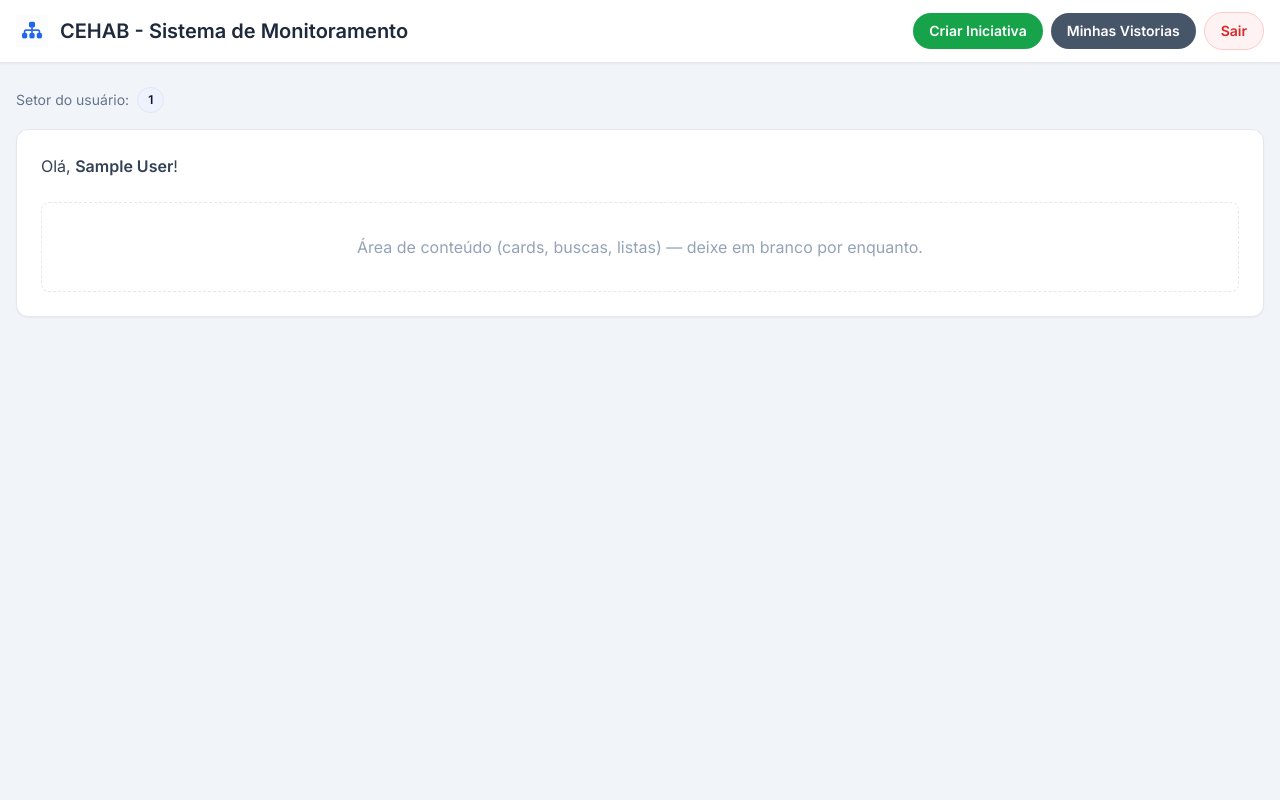
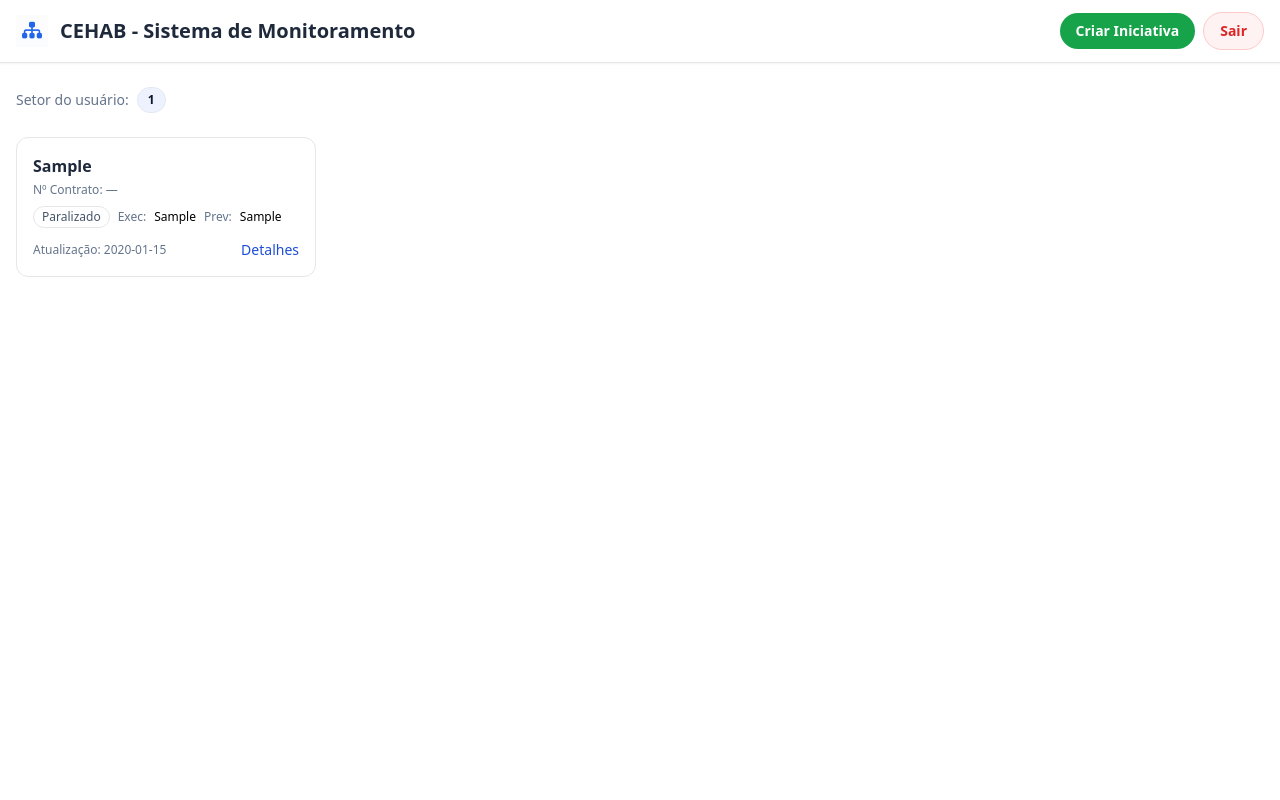
Before and after one commit to marcossrigel/TCC-projeto, a PHP site: page /templates/home.php in a window 1280 px wide. Run offline with PHP 8.4, Linux system fonts and the light colour scheme; the visitor is signed in with stand-in values (Sample User, id 1); tables that the repository leaves empty hold one stand-in row (values such as "Sample post"); a stand-in replaces the project's code that opens the database connection; some libraries are stand-ins or nearby versions.

Commit message:
novo layout home

```diff
--- a/Sistema_Monitoramento/templates/home.php
+++ b/Sistema_Monitoramento/templates/home.php
@@ -2,11 +2,24 @@
 if (session_status() !== PHP_SESSION_ACTIVE) { session_start(); }
 date_default_timezone_set('America/Recife');
 
+require_once __DIR__ . '/config.php'; // ← mantém assim
+
+if (empty($_SESSION['id_usuario'])) {
+  header('Location: login.php');
+  exit;
+}
+
+$id_usuario   = (int)($_SESSION['id_usuario'] ?? 0);
+$tipo_usuario = $_SESSION['tipo_usuario'] ?? 'comum';
+
+$sql = "SELECT * FROM iniciativas WHERE id_usuario = $id_usuario ORDER BY id DESC";
+$iniciativas = $conexao->query($sql);
+
 $nome  = htmlspecialchars($_SESSION['nome']  ?? 'Usuário', ENT_QUOTES, 'UTF-8');
 $setor = htmlspecialchars($_SESSION['setor'] ?? '—',       ENT_QUOTES, 'UTF-8');
 
-// Caminho da logo CEHAB (a que você enviou)
-$LOGO_PATH = 'assets/img/logo-cehab-azul.png'; // coloque aqui o arquivo da logo que você enviou
+// Caminho relativo à raiz do index.php
+$LOGO_PATH = 'assets/img/logo-cehab-azul.png';
 ?>
 <!DOCTYPE html>
 <html lang="pt-BR">
@@ -15,47 +28,49 @@ $LOGO_PATH = 'assets/img/logo-cehab-azul.png'; // coloque aqui o arquivo da logo
   <meta name="viewport" content="width=device-width,initial-scale=1" />
   <title>CEHAB - Sistema de Monitoramento</title>
 
+  <!-- ✅ Tailwind (via CDN funciona mesmo, mantenha) -->
   <script src="https://cdn.tailwindcss.com"></script>
+
+  <!-- ✅ Google Fonts -->
   <link href="https://fonts.googleapis.com/css2?family=Inter:wght@400;600;700&display=swap" rel="stylesheet">
-  <link rel="stylesheet" href="css/home.css">
+
+  <!-- ✅ Caminho corrigido para o CSS -->
+  <link rel="stylesheet" href="assets/css/home.css">
 </head>
-<body class="bg-slate-100 min-h-screen font-[Inter]">
+
+
 <!-- Topbar -->
 <header class="w-full border-b bg-white shadow-sm">
   <div class="mx-auto max-w-7xl px-4 py-3 flex items-center justify-between">
+    <!-- Logo + Título -->
     <div class="flex items-center gap-3">
-        <!-- Logo CEHAB -->
-        <img src="<?= htmlspecialchars($LOGO_PATH, ENT_QUOTES, 'UTF-8') ?>"
+      <img src="assets/img/logo-cehab-azul.png"
            alt="CEHAB"
-             class="h-8 w-auto object-contain select-none" draggable="false"/>
+           class="h-8 w-auto object-contain select-none" draggable="false" />
 
       <h1 class="text-slate-800 text-lg sm:text-xl font-semibold">
         CEHAB - Sistema de Monitoramento
       </h1>
     </div>
 
+    <!-- Botões -->
     <nav class="flex items-center gap-2">
       <button type="button" data-action="criar"
         class="inline-flex items-center rounded-full bg-green-600 px-4 py-2 text-white text-sm font-semibold hover:bg-green-700 transition">
         Criar Iniciativa
       </button>
 
-        <button type="button" data-action="vistorias"
-          class="inline-flex items-center rounded-full bg-slate-600 px-4 py-2 text-white text-sm font-semibold hover:bg-slate-700 transition">
-          Minhas Vistorias
-        </button>
-
-        <button type="button" data-action="sair"
+      <a href="sair.php"
         class="inline-flex items-center rounded-full border border-red-200 bg-red-50 px-4 py-2 text-red-600 text-sm font-semibold hover:bg-red-100 transition">
         Sair
-        </button>
+      </a>
     </nav>
   </div>
 </header>
 
+
 <!-- Conteúdo -->
 <main class="mx-auto max-w-7xl px-4 py-6">
-    <!-- Faixa de setor -->
   <div class="mb-4">
     <div class="text-sm text-slate-600 flex items-center gap-2">
       <span class="inline-flex items-center gap-2">
@@ -65,221 +80,128 @@ $LOGO_PATH = 'assets/img/logo-cehab-azul.png'; // coloque aqui o arquivo da logo
     </div>
   </div>
 
-    <!-- Card principal -->
-    <section class="bg-white rounded-xl shadow-sm border p-6">
-      <div class="flex flex-col gap-2">
-        <p class="text-slate-700">Olá, <span class="font-semibold"><?= $nome ?></span>!</p>
+  <!-- Cards de iniciativas -->
+  <section class="mt-6">
+    <?php if ($iniciativas && $iniciativas->num_rows > 0): ?>
+      <div class="grid sm:grid-cols-2 lg:grid-cols-3 xl:grid-cols-4 gap-4" id="cardsIniciativas">
+        <?php while ($row = $iniciativas->fetch_assoc()): ?>
+          <?php
+            $status   = htmlspecialchars($row['ib_status'] ?? '', ENT_QUOTES, 'UTF-8');
+            $execucao = htmlspecialchars($row['ib_execucao'] ?? '', ENT_QUOTES, 'UTF-8');
+            $previsto = htmlspecialchars($row['ib_previsto'] ?? '', ENT_QUOTES, 'UTF-8');
+            $variacao = htmlspecialchars($row['ib_variacao'] ?? '', ENT_QUOTES, 'UTF-8');
+            $contrato = htmlspecialchars($row['numero_contrato'] ?? '', ENT_QUOTES, 'UTF-8');
+            $dt       = htmlspecialchars($row['data_vistoria'] ?? '', ENT_QUOTES, 'UTF-8');
+            $titulo   = htmlspecialchars($row['iniciativa'] ?? '', ENT_QUOTES, 'UTF-8');
+            $id       = (int)$row['id'];
+          ?>
+          <article
+            class="group cursor-pointer rounded-xl border hover:border-blue-300 hover:shadow-md transition p-4 bg-white"
+            data-id="<?= $id ?>"
+            data-iniciativa="<?= $titulo ?>"
+            data-data_vistoria="<?= $dt ?>"
+            data-status="<?= $status ?>"
+            data-execucao="<?= $execucao ?>"
+            data-previsto="<?= $previsto ?>"
+            data-variacao="<?= $variacao ?>"
+            data-contrato="<?= $contrato ?>"
+            data-valor_medio="<?= htmlspecialchars($row['ib_valor_medio'] ?? '', ENT_QUOTES, 'UTF-8') ?>"
+            data-secretaria="<?= htmlspecialchars($row['ib_secretaria'] ?? '', ENT_QUOTES, 'UTF-8') ?>"
+            data-diretoria="<?= htmlspecialchars($row['ib_diretoria'] ?? '', ENT_QUOTES, 'UTF-8') ?>"
+            data-gestor="<?= htmlspecialchars($row['ib_gestor_responsavel'] ?? '', ENT_QUOTES, 'UTF-8') ?>"
+            data-fiscal="<?= htmlspecialchars($row['ib_fiscal'] ?? '', ENT_QUOTES, 'UTF-8') ?>"
+            data-objeto="<?= htmlspecialchars($row['objeto'] ?? '', ENT_QUOTES, 'UTF-8') ?>"
+            data-info="<?= htmlspecialchars($row['informacoes_gerais'] ?? '', ENT_QUOTES, 'UTF-8') ?>"
+            data-obs="<?= htmlspecialchars($row['observacoes'] ?? '', ENT_QUOTES, 'UTF-8') ?>"
+          >
+            <header class="mb-2">
+              <h3 class="line-clamp-2 font-semibold text-slate-800 group-hover:text-blue-700"><?= $titulo ?></h3>
+              <div class="mt-1 text-xs text-slate-500">
+                Nº Contrato: <span class="font-medium"><?= $contrato ?: '—' ?></span>
+              </div>
+            </header>
+
+            <div class="flex items-center gap-2 text-xs">
+              <span class="inline-flex items-center rounded-full px-2 py-0.5 border text-slate-600">
+                <?= $status ?: 'Sem status' ?>
+              </span>
+              <span class="text-slate-500">Exec:</span>
+              <span class="font-medium"><?= $execucao ?: '—' ?></span>
+              <span class="text-slate-500">Prev:</span>
+              <span class="font-medium"><?= $previsto ?: '—' ?></span>
             </div>
 
-      <div class="mt-6 rounded-lg border border-dashed p-8 text-center text-slate-400">
-        Área de conteúdo (cards, buscas, listas) — deixe em branco por enquanto.
+            <footer class="mt-3 flex items-center justify-between">
+              <span class="text-xs text-slate-500">Atualização: <?= $dt ?: '—' ?></span>
+              <button type="button" class="text-blue-700 text-sm font-medium hover:underline" data-open-detalhes>
+                Detalhes
+              </button>
+            </footer>
+          </article>
+        <?php endwhile; ?>
       </div>
+    <?php else: ?>
+      <div class="rounded-lg border border-dashed p-8 text-center text-slate-400">
+        Nenhuma iniciativa cadastrada ainda.
+      </div>
+    <?php endif; ?>
   </section>
 </main>
 
-  <!-- Modal: Criar Iniciativa -->
-<div id="modalIniciativa" class="fixed inset-0 z-50 hidden">
-  <!-- backdrop -->
-  <div class="absolute inset-0 bg-black/40" data-close-modal></div>
+<!-- Modal: Criar Iniciativa (mantém) -->
+<?php /* ... seu mesmo HTML do modalIniciativa ... */ ?>
 
-  <!-- content -->
-  <div class="absolute inset-0 flex items-start justify-center overflow-y-auto overflow-x-hidden p-2 sm:p-4">
-    <div class="w-full sm:max-w-3xl md:max-w-4xl mt-8 bg-white rounded-2xl shadow-xl border overflow-hidden">
-      <div class="flex items-center justify-between px-6 py-4 border-b">
-        <h3 class="text-lg font-semibold text-slate-800">Criar uma nova iniciativa</h3>
-        <button type="button" class="rounded-lg px-3 py-1.5 text-slate-600 hover:bg-slate-100" data-close-modal>Fechar ×</button>
-      </div>
+<!-- Modal: Detalhes da Iniciativa (mantém) -->
+<?php /* ... seu mesmo HTML do modalDetalhes ... */ ?>
 
-      <!-- FORM: mantém os MESMOS names/ids do seu formulario.php -->
-      <form class="px-6 py-5 space-y-6" action="formulario.php" method="post" id="formIniciativa">
+<!-- Scripts específicos desta tela -->
+<script>
+// montar numero_contrato antes de enviar o formulário
+document.getElementById('formIniciativa')?.addEventListener('submit', function() {
+  const p = document.getElementById('numero_contrato_prefixo')?.value?.trim() || '';
+  const a = document.getElementById('numero_contrato_ano')?.value?.trim() || '';
+  document.getElementById('numero_contrato').value = (p && a) ? `${p}/${a}` : '';
+});
 
-        <div class="grid md:grid-cols-3 gap-4">
-          <div class="md:col-span-2">
-            <label class="block text-sm font-medium text-slate-700 mb-1">Nome da Iniciativa</label>
-            <input list="lista-iniciativas" name="iniciativa" class="w-full border rounded-lg px-3 py-2"
-                   required placeholder="Digite ou selecione" maxlength="255">
-            <datalist id="lista-iniciativas">
-              <option value="Creche - Lote 01 (Cabrobó)">
-              <option value="Creche - Lote 01 (Granito)">
-              <option value="Creche - Lote 01 (Lagoa Grande)">
-              <option value="Creche - Lote 01 (Ouricuri)">
-              <option value="Creche - Lote 02 (Mirandiba)">
-              <option value="Creche - Lote 02 (Serra T 01)">
-              <option value="Creche - Lote 02 (Serra T 02)">
-              <option value="Creche - Lote 02 (Triunfo)">
-              <option value="Creche - Lote 02 (Tuparetama)">
-              <option value="Creche - Lote 03 (Arcoverde)">
-              <option value="Creche - Lote 03 (Custódia)">
-              <option value="Creche - Lote 03 (Ibimirim)">
-              <option value="Creche - Lote 03 (Itíba)">
-              <option value="Creche - Lote 03 (Pedra)">
-              <option value="Creche - Lote 04 (Garanhuns Terreno 01)">
-              <option value="Creche - Lote 04 (Garanhuns Terreno 02)">
-              <option value="Creche - Lote 04 (Paranatama)">
-              <option value="Creche - Lote 04 (São Bento do una)">
-              <option value="Creche - Lote 05 (Belo Jardim)">
-              <option value="Creche - Lote 05 (Brejo da Madre de Deus)">
-              <option value="Creche - Lote 05 (Jataúba)">
-              <option value="Creche - Lote 05 (Taquaritinga do Norte)">
-              <option value="Creche - Lote 05 (São Bento do una)">
-              <option value="Creche - Lote 05 (Vertentes)">
-              <option value="Creche - Lote 06 (Belém de Maria)">
-              <option value="Creche - Lote 06 (Bezerros)">
-              <option value="Creche - Lote 06 (Caruaru 06 - Salgado)">
-              <option value="Creche - Lote 06 (Caruaru 02 - Vila Cipó)">
-              <option value="Creche - Lote 06 (Caruaru 03 - Rendeiras)">
-              <option value="Creche - Lote 06 (Caruaru 04 - Xique Xique)">
-              <option value="Creche - Lote 06 (Catende)">
-              <option value="Creche - Lote 06 (São Joaquim do Monte)">
-              <option value="Creche - Lote 07 (Vicência)">
-              <option value="Creche - Lote 07 (Timbaúba)">
-              <option value="Creche - Lote 07 (Camutanga)">
-              <option value="Creche - Lote 07 (Bom Jardim)">
-              <option value="Creche - Lote 07 (Araçoiaba)">
-              <option value="Creche - Lote 08 (São José da Coroa Grande)">
-              <option value="Creche - Lote 08 (Jaboatão Terreno 04 Muribeca)">
-              <option value="Creche - Lote 08 (Cabo de Santo Agostinho)">
-              <option value="Creche - Lote 08 (Jaboatão Terreno 01 Rio Dourado)">
-              <option value="Creche - Lote 08 (Moreno)">
-              <option value="Creche - Lote 08 (Jaboatão Terreno 02 Candeias)">
-              <option value="Creche - Lote 08 (Ipojuca)">
-              <option value="Creche - Lote 09 (Areias)">
-              <option value="Creche - Lote 09 (Itamaraca)">
-              <option value="Creche - Lote 09 (Camaragibe 01)">
-              <option value="Creche - Lote 09 (Igarassu 01)">
-              <option value="Creche - Lote 09 (Camaragibe 02)">
-              <option value="Creche - Lote 09 (Igarassu 02)">
-              <option value="Creche - Lote 09 (Olinda)">
-            </datalist>
-          </div>
+// modal de detalhes
+(function() {
+  const modal = document.getElementById('modalDetalhes');
+  function openWith(el) {
+    const get = (k) => el.dataset[k] || '—';
+    det_titulo.textContent     = get('iniciativa');
+    det_data.textContent       = get('data_vistoria');
+    det_contrato.textContent   = get('contrato');
+    det_status.textContent     = get('status');
+    det_execucao.textContent   = get('execucao');
+    det_previsto.textContent   = get('previsto');
+    det_variacao.textContent   = get('variacao');
+    det_valor.textContent      = get('valor_medio');
+    det_secretaria.textContent = get('secretaria');
+    det_diretoria.textContent  = get('diretoria');
+    det_gestor.textContent     = get('gestor');
+    det_fiscal.textContent     = get('fiscal');
+    det_objeto.textContent     = get('objeto');
+    det_info.textContent       = get('info');
+    det_obs.textContent        = get('obs');
 
-          <div>
-            <label class="block text-sm font-medium text-slate-700 mb-1">Data da Atualização</label>
-            <input type="date" name="data_vistoria" class="w-full border rounded-lg px-3 py-2" required>
-          </div>
-        </div>
+    const id = el.dataset.id;
+    document.getElementById('btnAcompanhar').onclick = () =>
+      window.location.href = 'index.php?page=acompanhamento&id_iniciativa=' + id;
+    document.getElementById('btnMedicoes').onclick = () =>
+      window.location.href = 'index.php?page=medicoes&id_iniciativa=' + id;
 
-<!-- INFORMACOES BASICAS -->
-<div>
-  <label class="block text-sm font-semibold text-slate-800 mb-1">Informações Básicas</label>
+    modal.classList.remove('hidden');
+  }
 
-  <!-- Linha 1: Status | % Execução | % Previsto | % Variação | Nº do contrato -->
-  <div class="grid md:grid-cols-5 gap-4 [&>div]:min-w-0">
-    <div>
-      <label class="block text-sm text-slate-700 mb-1">Status</label>
-      <select name="ib_status" class="w-full border rounded-lg px-3 py-2" required>
-        <option value="">Selecione...</option>
-        <option value="Em Execução">Em Execução</option>
-        <option value="Paralizado">Paralizado</option>
-        <option value="Concluido">Concluido</option>
-      </select>
-    </div>
+  document.getElementById('cardsIniciativas')?.addEventListener('click', (ev) => {
+    const card = ev.target.closest('article[data-id]');
+    if (card) openWith(card);
+  });
 
-    <div>
-      <label class="block text-sm text-slate-700 mb-1">% Execução</label>
-      <input type="text" name="ib_execucao" placeholder="visualização"
-             readonly class="w-full border rounded-lg px-3 py-2">
-    </div>
-
-    <div>
-      <label class="block text-sm text-slate-700 mb-1">% Previsto</label>
-      <input type="text" name="ib_previsto" class="w-full border rounded-lg px-3 py-2">
-    </div>
-
-    <div>
-      <label class="block text-sm text-slate-700 mb-1">% Variação</label>
-      <input type="text" name="ib_variacao" id="ib_variacao" placeholder="visualização"
-             readonly class="w-full border rounded-lg px-3 py-2">
-    </div>
-
-    <!-- Nº do contrato (compacto, sem vazar) -->
-    <div class="min-w-0">
-      <label class="block text-sm text-slate-700 mb-1">Nº do contrato</label>
-      <div class="flex items-center gap-2">
-        <input type="text" name="numero_contrato_prefixo" id="numero_contrato_prefixo"
-               maxlength="3" placeholder="000" pattern="\d{3}" required
-               class="border rounded-lg px-2 py-2 text-center w-[68px] shrink-0">
-        <span class="self-center text-slate-500 select-none">/</span>
-        <input type="text" name="numero_contrato_ano" id="numero_contrato_ano"
-               maxlength="4" placeholder="2025" pattern="\d{4}" required
-               class="border rounded-lg px-2 py-2 text-center w-[84px] shrink-0">
-      </div>
-      <input type="hidden" name="numero_contrato" id="numero_contrato">
-    </div>
-  </div>
-
-  <!-- Linha 2: Valor Medido | Secretaria | Diretoria | Gestor | Fiscal -->
-  <div class="grid md:grid-cols-5 gap-4 mt-4 [&>div]:min-w-0">
-    <div>
-      <label class="block text-sm text-slate-700 mb-1">Valor Acumulado</label>
-      <input type="text" name="ib_valor_medio" class="w-full border rounded-lg px-3 py-2">
-    </div>
-
-    <div>
-      <label class="block text-sm text-slate-700 mb-1">Secretaria</label>
-      <input type="text" name="ib_secretaria" class="w-full border rounded-lg px-3 py-2"
-             placeholder="Digite a secretaria">
-    </div>
-
-    <div>
-      <label class="block text-sm text-slate-700 mb-1">Diretoria</label>
-      <select name="ib_diretoria" class="w-full border rounded-lg px-3 py-2" required>
-        <option value="">Selecione...</option>
-        <option value="Seguranca">Segurança</option>
-        <option value="Educacao">Educação</option>
-        <option value="Saude">Saúde</option>
-        <option value="Infra Estrategicas">Infra Estratégicas</option>
-        <option value="Infra Grandes Obras">Infra Grandes Obras</option>
-        <option value="Social">Social</option>
-      </select>
-    </div>
-
-    <div>
-      <label class="block text-sm text-slate-700 mb-1">Gestor Responsável</label>
-      <input type="text" name="ib_gestor_responsavel" class="w-full border rounded-lg px-3 py-2">
-    </div>
-
-    <div>
-      <label class="block text-sm text-slate-700 mb-1">Fiscal Responsável</label>
-      <input type="text" name="ib_fiscal" class="w-full border rounded-lg px-3 py-2">
-    </div>
-  </div>
-</div>
-
-
-
-
-        <div>
-          <label class="block text-sm text-slate-700 mb-1">OBJETO (opcional)</label>
-          <textarea name="objeto" class="w-full border rounded-lg px-3 py-2 min-h-[90px]"></textarea>
-        </div>
-
-        <hr class="border-slate-200">
-
-        <div>
-          <label class="block text-sm text-slate-700 mb-1">Informações Gerais (opcional)</label>
-          <textarea name="informacoes_gerais" class="w-full border rounded-lg px-3 py-2 min-h-[90px]"></textarea>
-        </div>
-
-        <div>
-          <label class="block text-sm text-slate-700 mb-1">OBSERVAÇÕES (PONTOS CRÍTICOS) (opcional)</label>
-          <textarea name="observacoes" class="w-full border rounded-lg px-3 py-2 min-h-[90px]"></textarea>
-        </div>
-
-        <div class="flex items-center justify-end gap-2 pt-1 pb-6">
-          <button type="button" class="rounded-full px-4 py-2 border border-slate-300 text-slate-600 hover:bg-slate-50"
-                  data-close-modal>Cancelar</button>
-          <button type="submit" name="submit" id="submit" class="rounded-full px-5 py-2 bg-blue-600 text-white font-semibold hover:bg-blue-700">
-            Criar
-          </button>
-        </div>
-      </form>
-    </div>
-  </div>
-</div>
-
-</body>
-
-  <script src="js/home.js"></script>
-
-</html>
+  modal?.addEventListener('click', (ev) => {
+    if (ev.target.hasAttribute('data-close-detalhes') || ev.target.closest('[data-close-detalhes]')) {
+      modal.classList.add('hidden');
+    }
+  });
+})();
+</script>
--- a/Sistema_Monitoramento/templates/sair.php
+++ /dev/null
@@ -1,6 +0,0 @@
-<?php
-session_start();
-session_unset();
-session_destroy();
-header("Location: https://www.getic.pe.gov.br/?p=auth_painel");
-exit;
```
Also changed, not shown: Sistema_Monitoramento/js/home.js (+39 -16 lines), Sistema_Monitoramento/sair.php (added, +33 -0 lines). Lines whose indentation alone changed are shown as unchanged.
